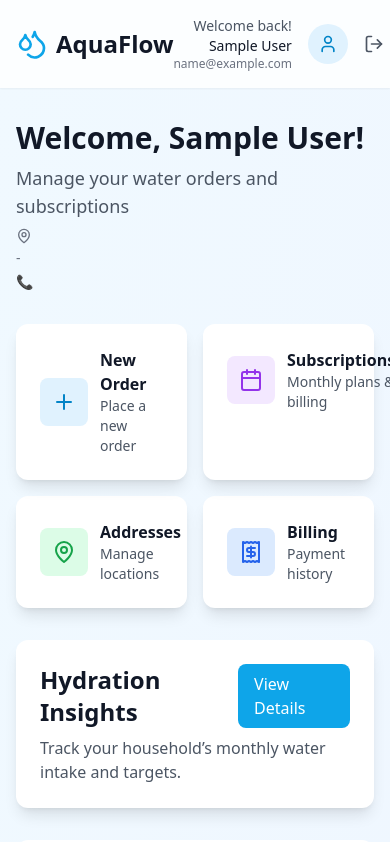
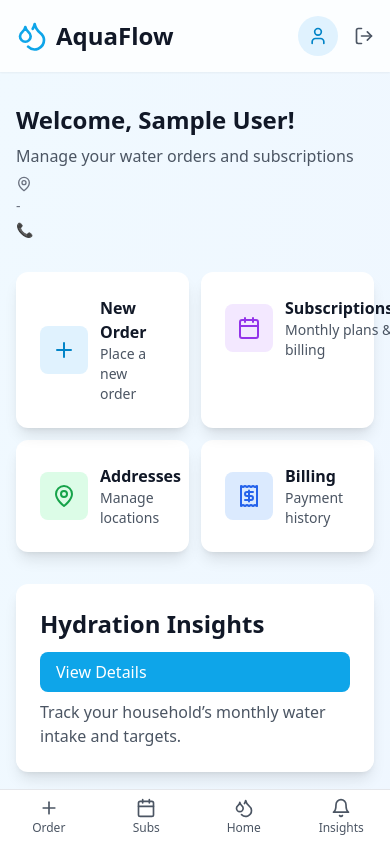
Before and after one commit to Vaish88-code/Aquaflow, a React (Vite) app: page /dashboard in a window 390 px wide. Shown: the top 842 px of the page. Built offline with nearby package versions, Linux system fonts and the light colour scheme; no server answers; sample sign-in values are in the browser's storage.

Commit message:
User Dashboard: mobile-friendly layout, hidden header text, bottom nav

```diff
--- a/src/components/UserDashboard.tsx
+++ b/src/components/UserDashboard.tsx
@@ -123,7 +123,7 @@ const UserDashboard = () => {
               <span className="text-2xl font-bold text-gray-900">AquaFlow</span>
             </div>
             <div className="flex items-center space-x-4">
-              <div className="text-right">
+              <div className="text-right hide-on-mobile">
                 <p className="text-sm text-gray-600">Welcome back!</p>
                 <p className="text-sm font-medium text-gray-900">{user?.name}</p>
                 <p className="text-xs text-gray-500">{user?.email}</p>
@@ -142,13 +142,13 @@ const UserDashboard = () => {
         </div>
       </header>
 
-      <div className="max-w-7xl mx-auto px-4 sm:px-6 lg:px-8 py-8 flex-1 w-full">
+      <div className="max-w-7xl mx-auto px-4 sm:px-6 lg:px-8 py-8 pb-24 sm:pb-8 flex-1 w-full">
         {/* Welcome Section */}
         <div className="mb-8">
-          <h1 className="text-3xl lg:text-4xl font-bold text-gray-900 mb-2">
+          <h1 className="text-2xl sm:text-3xl lg:text-4xl font-bold text-gray-900 mb-2">
             Welcome, {user?.name}!
           </h1>
-          <p className="text-gray-600 text-lg">
+          <p className="text-gray-600 text-base sm:text-lg">
             Manage your water orders and subscriptions
           </p>
           <div className="mt-2 flex items-center space-x-2 text-sm text-gray-500">
@@ -164,7 +164,7 @@ const UserDashboard = () => {
         </div>
 
         {/* Quick Actions */}
-        <div className="grid grid-cols-2 sm:grid-cols-2 md:grid-cols-2 lg:grid-cols-4 gap-4 sm:gap-6 mb-8">
+        <div className="grid grid-cols-2 sm:grid-cols-2 md:grid-cols-2 lg:grid-cols-4 gap-3 sm:gap-6 mb-8">
           <Link
             to="/shops"
             className="bg-white rounded-xl shadow-lg p-6 hover:shadow-xl transform hover:-translate-y-1 transition-all duration-200"
@@ -222,7 +222,7 @@ const UserDashboard = () => {
 
         {/* Insights CTA */}
         <div className="bg-white rounded-xl shadow-lg p-6 mb-8">
-          <div className="flex items-center justify-between">
+          <div className="flex flex-col sm:flex-row sm:items-center sm:justify-between gap-3">
             <h2 className="text-2xl font-bold text-gray-900">Hydration Insights</h2>
             <Link to="/insights" className="bg-sky-500 hover:bg-sky-600 text-white px-4 py-2 rounded-lg font-medium transition-colors">View Details</Link>
           </div>
@@ -254,10 +254,10 @@ const UserDashboard = () => {
               </Link>
             </div>
           ) : (
-            <div className="space-y-4">
+            <div className="space-y-3 sm:space-y-4">
               {orders.map((order) => (
                 <div key={order._id} className="border border-gray-200 rounded-lg p-4 hover:bg-gray-50 transition-colors">
-                  <div className="flex flex-col sm:flex-row sm:items-start sm:justify-between gap-3">
+                  <div className="flex flex-col sm:flex-row sm:items-start sm:justify-between gap-2 sm:gap-3">
                     <div className="flex-1">
                       <div className="flex items-center space-x-3 mb-2">
                         <h3 className="font-semibold text-gray-900">#{order.orderNumber}</h3>
@@ -411,6 +411,22 @@ const UserDashboard = () => {
         </div>
       </div>
       <Footer />
+      {/* Mobile bottom nav */}
+      <div className="sm:hidden fixed bottom-0 inset-x-0 bg-white border-t border-gray-200 z-50 mobile-tabs">
+        <nav className="grid grid-cols-4">
+          {[
+            { to: '/shops', label: 'Order', icon: Plus },
+            { to: '/subscriptions', label: 'Subs', icon: Calendar },
+            { to: '/dashboard', label: 'Home', icon: Droplets },
+            { to: '/insights', label: 'Insights', icon: Bell },
+          ].map((item) => (
+            <Link key={item.label} to={item.to} className="flex flex-col items-center justify-center py-2 text-xs text-gray-600">
+              <item.icon className="h-5 w-5 mb-0.5" />
+              <span>{item.label}</span>
+            </Link>
+          ))}
+        </nav>
+      </div>
     </div>
   );
 };
```
